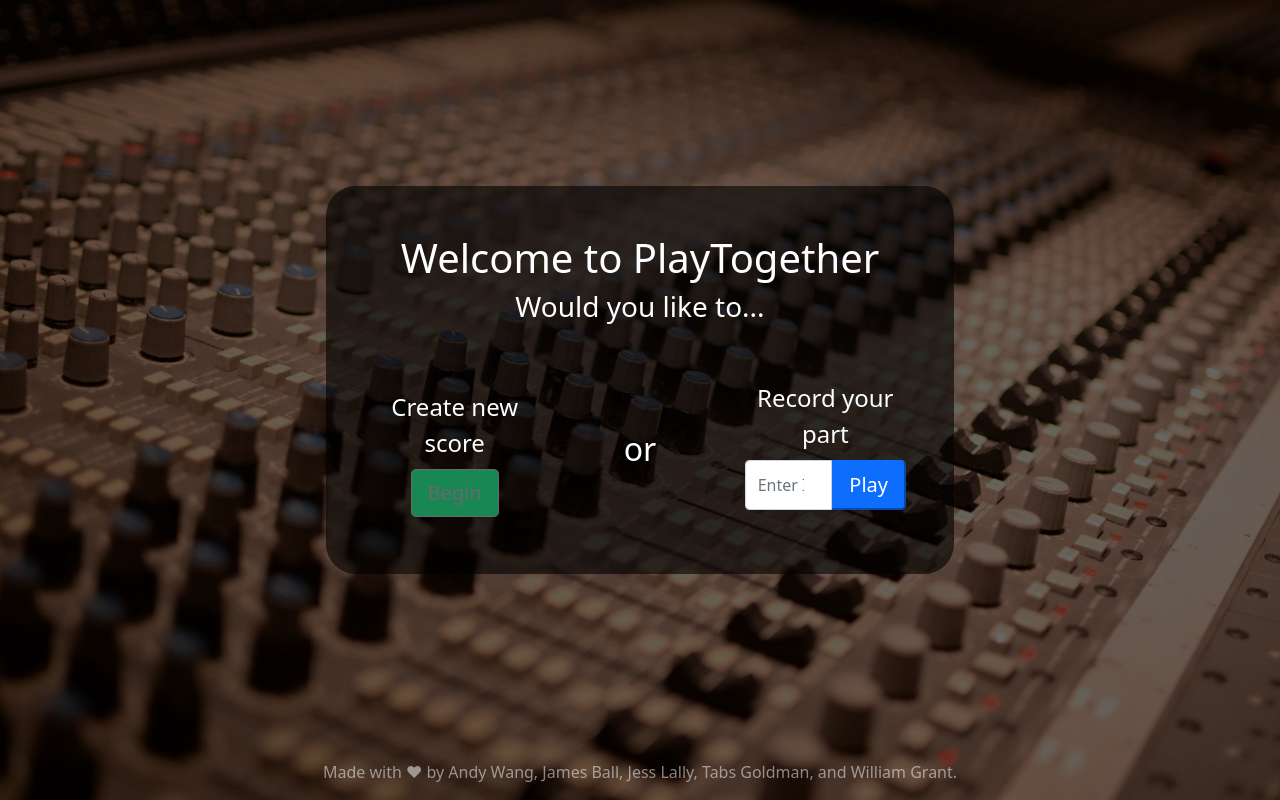
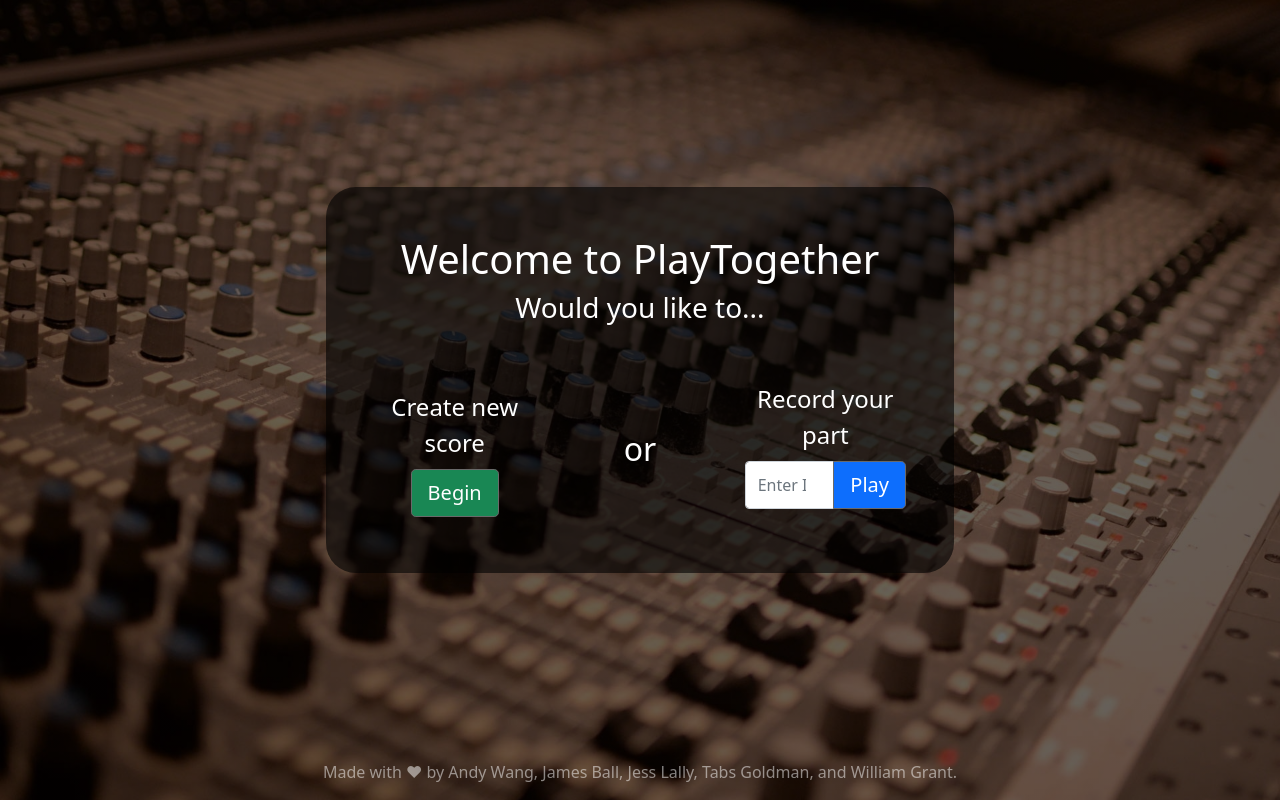
Before and after one commit to jameshball/PlayTogether, a Flask app: page / in a window 1280 px wide. Run offline with Flask 2, Linux system fonts and the light colour scheme; some libraries are stand-ins or nearby versions.

Commit message:
fix index.html

```diff
--- a/templates/index.html
+++ b/templates/index.html
@@ -20,7 +20,7 @@
         <div class="row pt-5">
           <div class="col align-self-center">
             <legend> Create new score </legend>
-            <a href="{{ url_for('new_score') }}" class="btn btn-success btn-lg" tabindex="-1" role="button">
+            <a href="{{ url_for('new_score') }}" class="btn btn-success btn-lg text-white" tabindex="-1" role="button">
               Begin
             </a>
           </div>
@@ -32,7 +32,7 @@
               <legend> Record your part </legend>
               <div class="input-group mb-3">
                 <input type="number" class="form-control" placeholder="Enter ID" name="id" aria-describedby="button-addon">
-                <button class="btn-lg btn-primary" type="button" id="button-addon">Play</button>
+                <button type="submit" class="btn btn-lg btn-primary text-white" type="button" id="button-addon">Play</button>
               </div>
             </form>
           </div>
```
